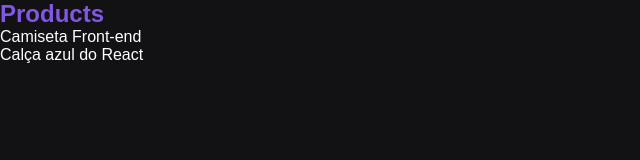
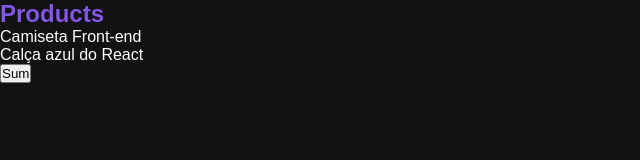
Before and after one commit to barbosabruno/nextjs-demo, a Next.js app: page / in a window 1280 px wide. Shown: the top 160 px of the page, without its empty margins (0-640 px from the left). Built offline with nearby package versions, Linux system fonts and the light colour scheme; data requests are answered from the project's data file.

Commit message:
Dynamic import

```diff
--- /dev/null
+++ b/src/lib/math.ts
@@ -0,0 +1,3 @@
+export default {
+  sum: (a: number, b: number) => a + b
+};
--- a/src/pages/index.tsx
+++ b/src/pages/index.tsx
@@ -11,7 +11,13 @@
 }
 
 export default function Home({ recommendedProducts }: IHomeProps) {
-  console.log(recommendedProducts);
+
+  async function handleSum() {
+    const math = (await import('../lib/math')).default;
+
+    alert(math.sum(3, 5));
+  }
+
   return (
     <div>
       <section>
@@ -25,6 +31,8 @@
           ))}
         </ul>
       </section>
+
+      <button onClick={handleSum}>Sum</button>
     </div>
   )
 }
```
Also changed, not shown: 1 other file (tests, documents, lock files or other folders).
